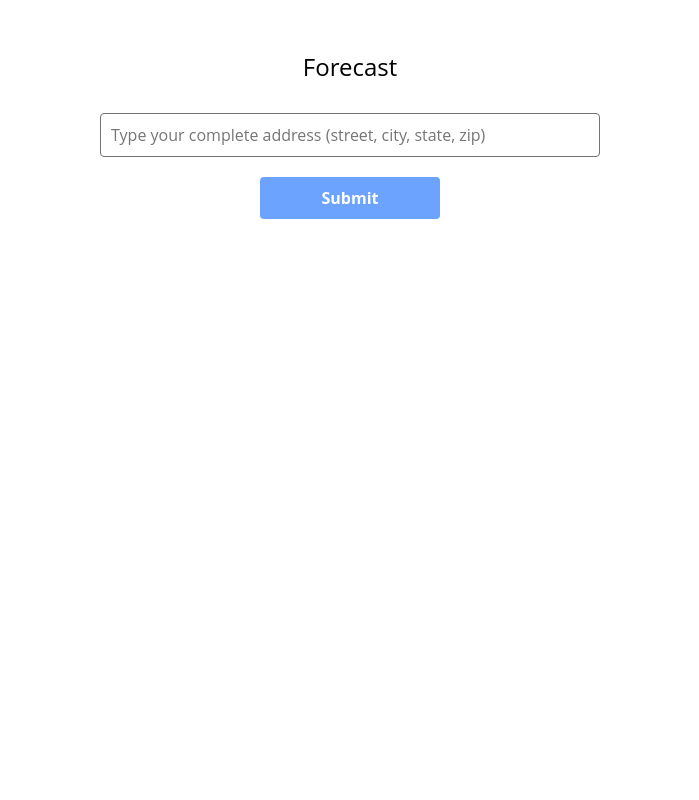
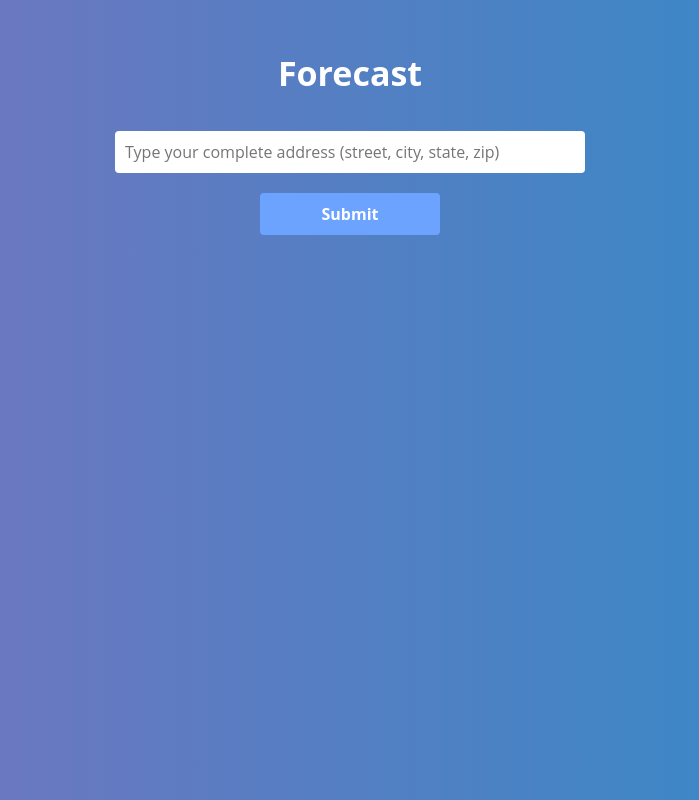
Before and after one commit to gustavofabro/weather-challenge-react, a React (Create React App) app: page / in a window 1280 px wide. Shown: the whole page, without its empty margins (290-989 px from the left). Built offline with nearby package versions, Linux system fonts and the light colour scheme.

Commit message:
feat/weather: change styles

```diff
--- a/src/pages/Forecast/styles.ts
+++ b/src/pages/Forecast/styles.ts
@@ -8,8 +8,16 @@ export const Container = styled.article`
   flex-direction: column;
   align-items: center;
   padding: 50px;
+  background: linear-gradient(90deg, #7474BF 10%, #348AC7 90%);
+  min-height: 100vh;
 
-  @media (max-width: 500px) {
+  h1 {
+    font-weight: bold;
+    color: #FFFFFF;
+    font-size: 34px;
+  }
+
+  @media (max-width: 550px) {
     padding: 20px;
   }
 `;
@@ -22,9 +30,11 @@ export const FormContainer = styled.section`
     flex-direction: column;
     align-items: center;
     flex: 1;
+    padding: 5px 15px;
+    border-radius: 4px;
   }
 
-  @media (max-width: 500px) {
+  @media (max-width: 550px) {
     width: 100%;
   }
 `;
@@ -38,13 +48,18 @@ export const AddressInputContainer = styled.div<{ hasError?: boolean }>`
   input {
     padding: 10px;
     border-radius: 4px;
-    border: 1px solid #737373;
+    border: 0;
     width: 100%
   }
 
   span[role='alert'] {
+    border: 1px solid #bb0000;
+    border-radius: 4px;
+    background: #cc0000;
+    color: #FFFFFf;
+    padding: 5px 10px;
     margin-top: 5px;
-    color: #FF3333;
+    font-size: 16px;
   }
 
   ${props => props.hasError && css`
@@ -81,7 +96,7 @@ export const ButtonSumit = styled.button<{ isLoading: boolean}>`
     cursor: auto;
   `}
 
-  @media (max-width: 500px) {
+  @media (max-width: 550px) {
     padding: 10px;
     width: 100%;
     margin-left: 0;
--- a/src/styles/global.ts
+++ b/src/styles/global.ts
@@ -10,7 +10,8 @@ export default createGlobalStyle`
 
   body, input, button {
     font-family: 'Open Sans', sans-serif;
-    font-size: 1rem
+    font-size: 1rem;
+    color: #050505;
   }
 
   h1, h2, h3, h4, h5, h6, strong {
```
